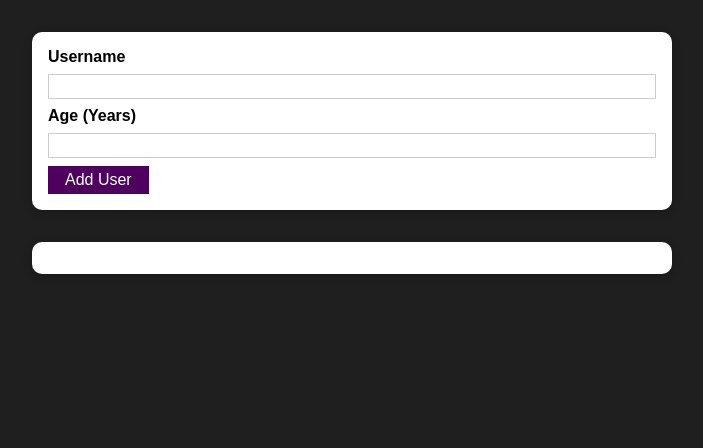
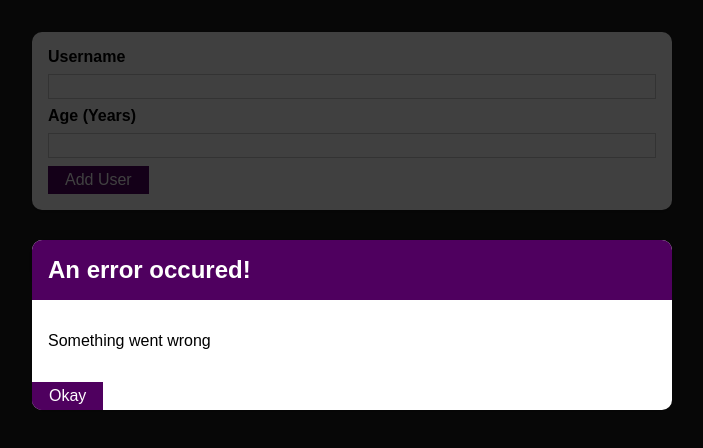
Before and after one commit to Shaikh-Abdullah/User-Input, a React (Create React App) app: page / in a window 1280 px wide. Shown: the top 448 px of the page, without its empty margins (288-991 px from the left). Built offline with nearby package versions, Linux system fonts and the light colour scheme.

Commit message:
Add Error Modal

```diff
--- /dev/null
+++ b/src/components/UI/ErrorModal.js
@@ -0,0 +1,26 @@
+import React from 'react'
+
+import Card from './Card'
+import Button from './Button'
+import classes from './ErrorModel.module.css'
+
+const ErrorModal = props => {
+    return (
+        <div>
+            <div className={classes.backdrop} />
+            <Card className={classes.modal}>
+                <header className={classes.header}>
+                    <h2>{props.title}</h2>
+                </header>
+                <div className={classes.content}>
+                    <p>{props.message}</p>
+                </div>
+                <footer className={classes.action}>
+                    <Button>Okay</Button>
+                </footer>
+            </Card>
+        </div>
+    )
+}
+
+export default ErrorModal
--- /dev/null
+++ b/src/components/UI/ErrorModel.module.css
@@ -0,0 +1,45 @@
+.backdrop {
+  position: fixed;
+  top: 0;
+  left: 0;
+  width: 100%;
+  height: 100vh;
+  z-index: 10;
+  background: rgba(0, 0, 0, 0.75);
+}
+
+.modal {
+  position: fixed;
+  top: 30vh;
+  left: 10%;
+  width: 80%;
+  z-index: 100;
+  overflow: hidden;
+}
+
+.header {
+  background: #4f005f;
+  padding: 1rem;
+}
+
+.header h2 {
+  margin: 0;
+  color: white;
+}
+
+.content {
+  padding: 1rem;
+}
+
+.actions {
+  padding: 1rem;
+  display: flex;
+  justify-content: flex-end;
+}
+
+@media (min-width: 768px) {
+  .modal {
+    left: calc(50% - 20rem);
+    width: 40rem;
+  }
+}
--- a/src/components/Users/AddUser.js
+++ b/src/components/Users/AddUser.js
@@ -3,6 +3,7 @@
 import Card from "../UI/Card"
 import classes from './AddUser.module.css'
 import Button from "../UI/Button"
+import ErrorModal from "../UI/ErrorModal"
 
 const AddUser = props => {
     const [enteredUsername, setEnteredUsername] = useState('')
@@ -30,6 +31,8 @@
     }
 
     return (
+        <div>
+            <ErrorModal title="An error occured!" message="Something went wrong" />
             <Card className={classes.input}>
                 <form onSubmit={addUserHandler}>
                     <label htmlFor="username">Username</label>
@@ -39,6 +42,7 @@
                     <Button type="submit">Add User</Button>
                 </form>
             </Card>
+        </div>
     )
 }
 
```
Lines whose indentation alone changed are shown as unchanged.
